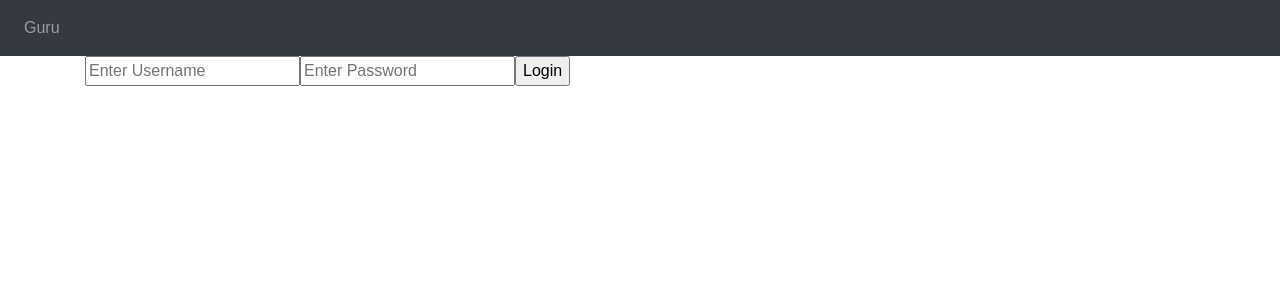
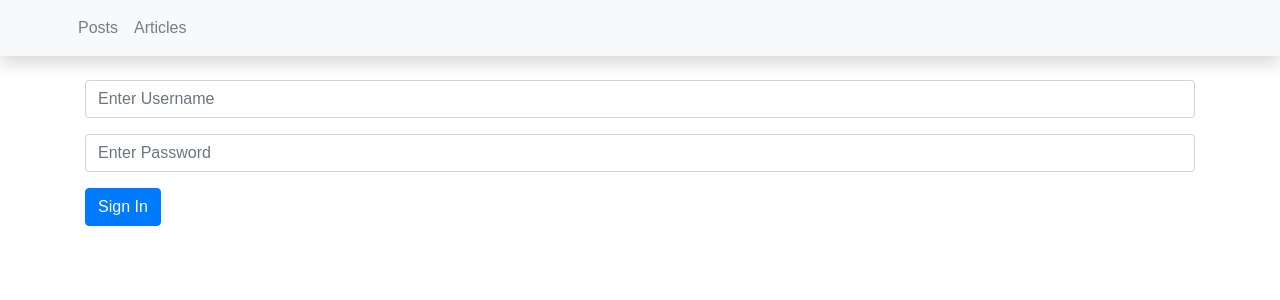
Before and after one commit to darwin1224/vue-app, a Vue app: page /login in a window 1280 px wide. Shown: the top 300 px of the page. Built offline with nearby package versions, Linux system fonts and the light colour scheme; the HTML template or start-up script is replaced by a standard one; a web font is replaced by a local one.

Commit message:
Refactor some UI components

```diff
--- a/src/layouts/Navbar.vue
+++ b/src/layouts/Navbar.vue
@@ -1,9 +1,12 @@
 <template>
   <div>
-    <b-navbar type="dark" variant="dark">
-      <b-navbar-nav>
-        <b-nav-item href="#">Guru</b-nav-item>
-      </b-navbar-nav>
+    <b-navbar type="light" variant="light" class="mb-4 shadow">
+      <b-container>
+        <b-navbar-nav>
+          <b-nav-item href="#">Posts</b-nav-item>
+          <b-nav-item href="#">Articles</b-nav-item>
+        </b-navbar-nav>
+      </b-container>
     </b-navbar>
   </div>
 </template>
--- a/src/pages/Auth/Login.vue
+++ b/src/pages/Auth/Login.vue
@@ -1,10 +1,14 @@
 <template>
   <div>
-    <form @submit.prevent="onLogin">
-      <input type="text" v-model="login.username" placeholder="Enter Username" />
-      <input type="password" v-model="login.password" placeholder="Enter Password" />
-      <input type="submit" value="Login" />
-    </form>
+    <b-form @submit.prevent="onLogin">
+      <b-form-group>
+        <b-form-input v-model="login.username" required placeholder="Enter Username"></b-form-input>
+      </b-form-group>
+      <b-form-group>
+        <b-form-input v-model="login.password" required placeholder="Enter Password"></b-form-input>
+      </b-form-group>
+      <b-button type="submit" variant="primary">Sign In</b-button>
+    </b-form>
   </div>
 </template>
 
--- a/src/pages/Post/PostForm.vue
+++ b/src/pages/Post/PostForm.vue
@@ -1,11 +1,15 @@
 <template>
   <div>
-    <form @submit.prevent="onSubmit" autocomplete="off">
-      <input type="text" v-model="post.title" placeholder="Enter Title" />
-      <textarea v-model="post.body"></textarea>
-      <input type="submit" value="Save" />
-      <b-button variant="light" size="small" @click="goBack">Back</b-button>
-    </form>
+    <b-form @submit.prevent="onSubmit">
+      <b-form-group>
+        <b-form-input v-model="post.title" required placeholder="Enter Title"></b-form-input>
+      </b-form-group>
+      <b-form-group>
+        <b-form-input v-model="post.body" required placeholder="Enter Body"></b-form-input>
+      </b-form-group>
+      <b-button type="submit" variant="primary" class="mr-2">Save</b-button>
+      <b-button variant="light" @click="goBack">Back</b-button>
+    </b-form>
   </div>
 </template>
 
@@ -47,3 +51,11 @@ export default class PostForm extends Vue {
   }
 }
 </script>
+
+<style lang="scss" scoped>
+$btn-light-border-color: #a5a5a5;
+
+.btn-light {
+  border: 1px solid $btn-light-border-color;
+}
+</style>
--- a/src/pages/Post/PostList.vue
+++ b/src/pages/Post/PostList.vue
@@ -1,6 +1,6 @@
 <template>
   <div>
-    <b-button variant="primary" size="small" @click="goToForm">Add Post</b-button>
+    <b-button variant="primary" size="small" class="mb-4" @click="goToForm">Add Post</b-button>
     <b-table striped hover :fields="fields" :items="posts">
       <template v-slot:cell(actions)="row">
         <b-button variant="warning" size="small" class="mr-2" @click="goToForm">Edit</b-button>
```
